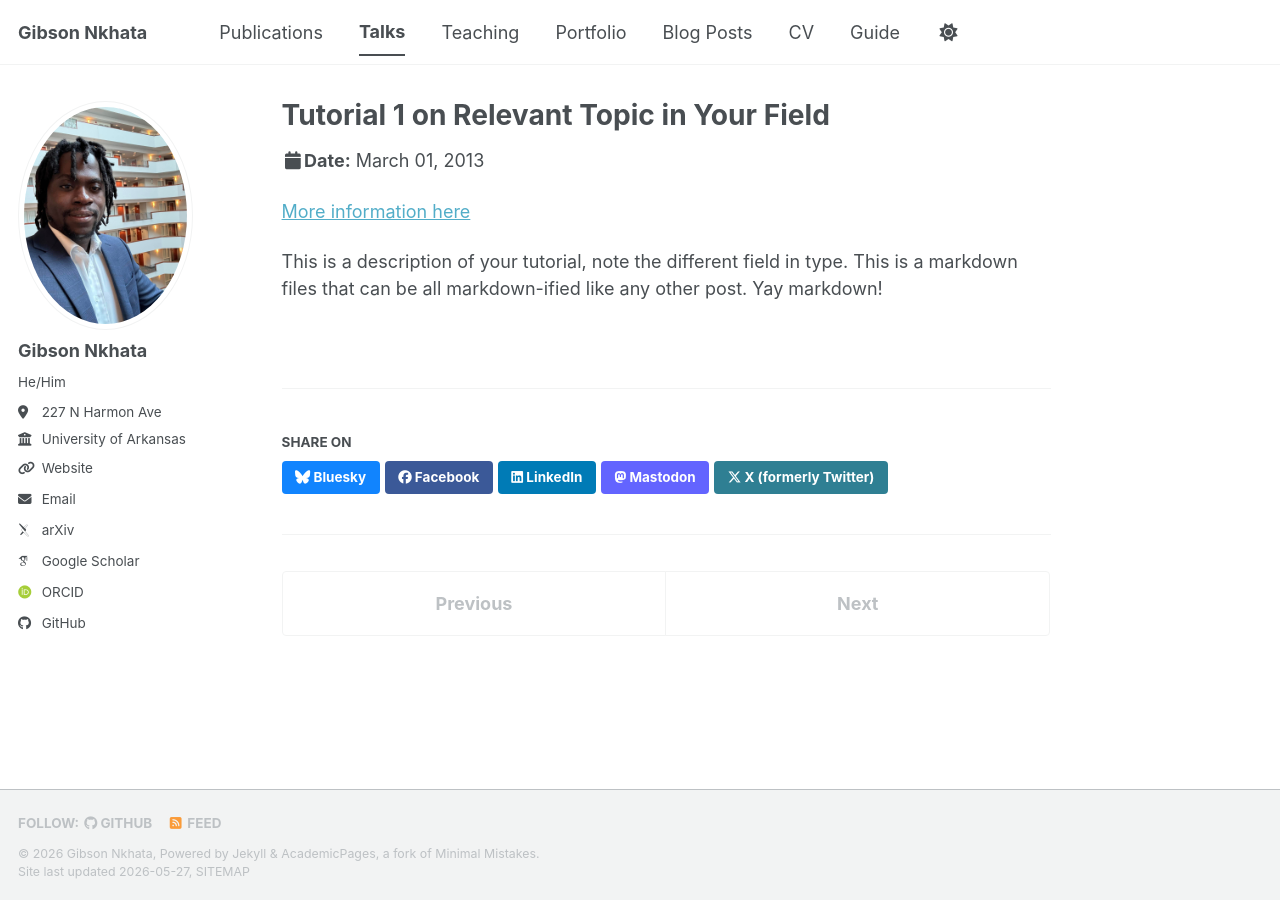
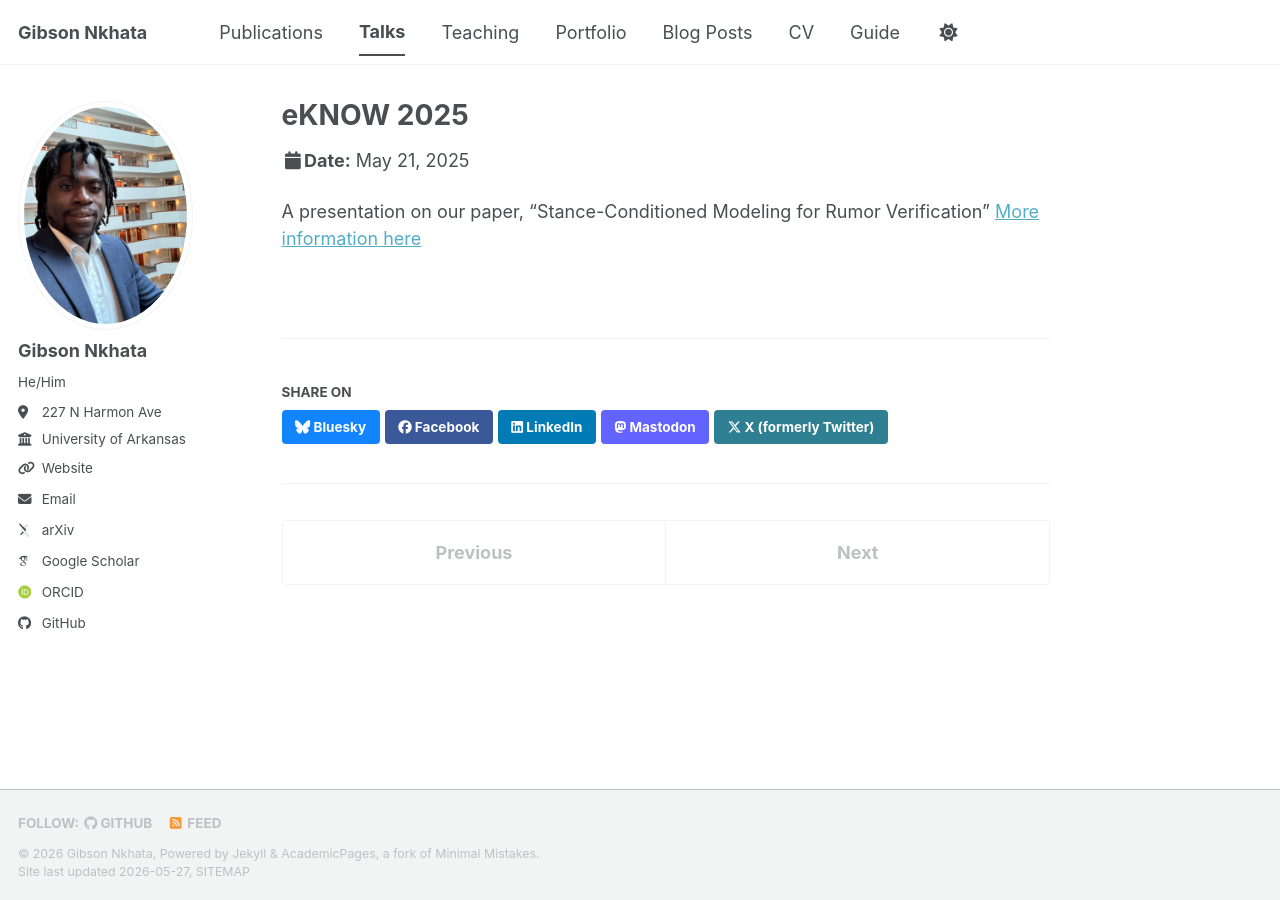
Before and after one commit to gnkhata/gnkhata.github.io, a Jekyll site: the page built from _talks/2013-03-01-tutorial-1.md, in a window 1280 px wide. Built offline with Jekyll 4.4.1, drawn with Linux system fonts in a browser that asks for light colours; some web fonts are replaced; a script bundle is joined from its source files by our own code; library files that are not in the unit come from our copies.

Commit message:
Update 2013-03-01-tutorial-1.md

```diff
--- a/_talks/2013-03-01-tutorial-1.md
+++ b/_talks/2013-03-01-tutorial-1.md
@@ -1,13 +1,11 @@
 ---
-title: "Tutorial 1 on Relevant Topic in Your Field"
+title: "eKNOW 2025"
 collection: talks
-type: "Tutorial"
+type: "Conference Presentation"
 permalink: /talks/2013-03-01-tutorial-1
-venue: "UC-Berkeley Institute for Testing Science"
-date: 2013-03-01
-location: "Berkeley, CA, USA"
+venue: "The Seventeenth International Conference on Information, Process, and Knowledge Management"
+date: 2025-05-21
+location: "Nice, France"
 ---
-
-[More information here](http://exampleurl.com)
-
-This is a description of your tutorial, note the different field in type. This is a markdown files that can be all markdown-ified like any other post. Yay markdown!
+A presentation on our paper, "Stance-Conditioned Modeling for Rumor Verification"
+[More information here](https://www.thinkmind.org/library/eKNOW/eKNOW_2025/eknow_2025_1_40_60012.html)
```
